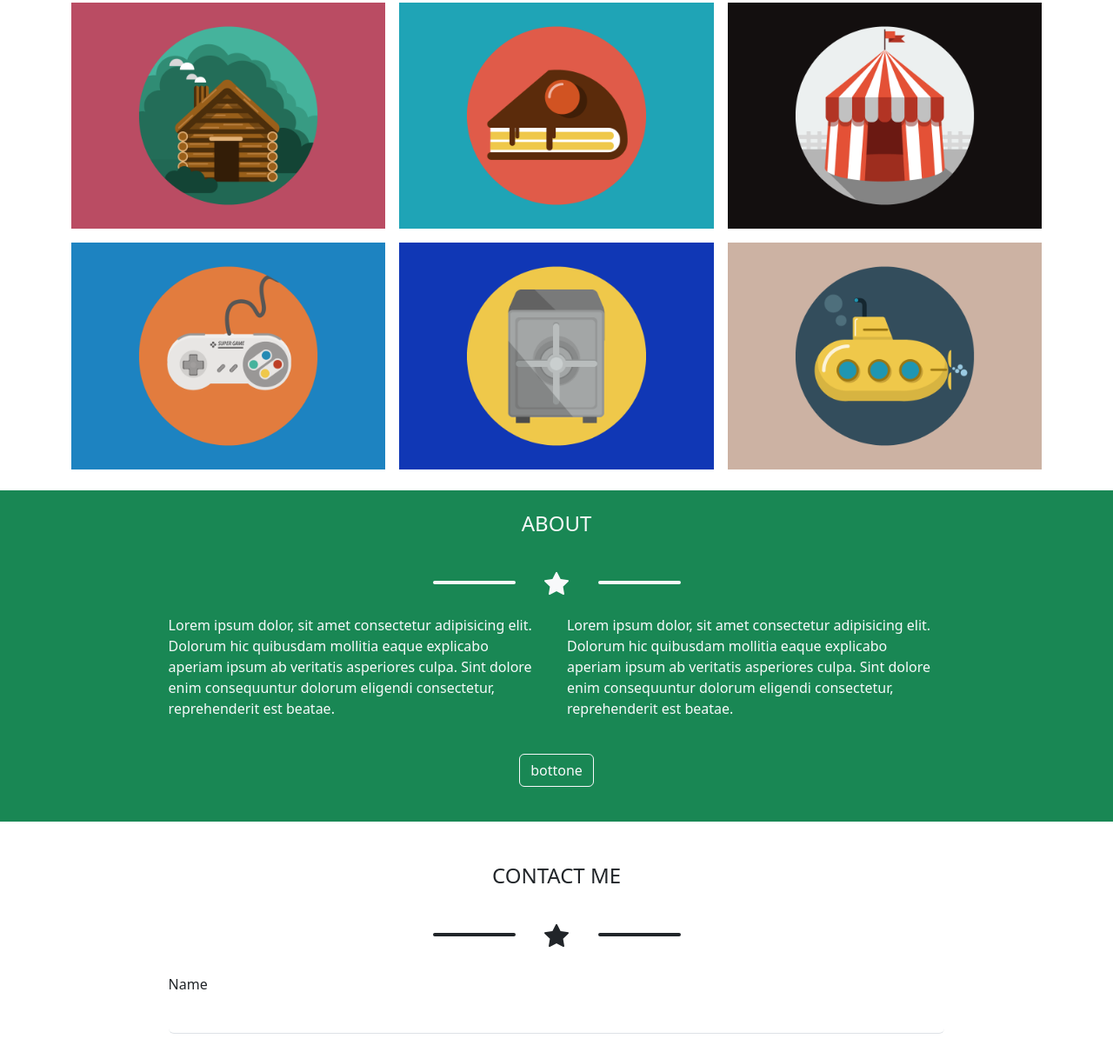
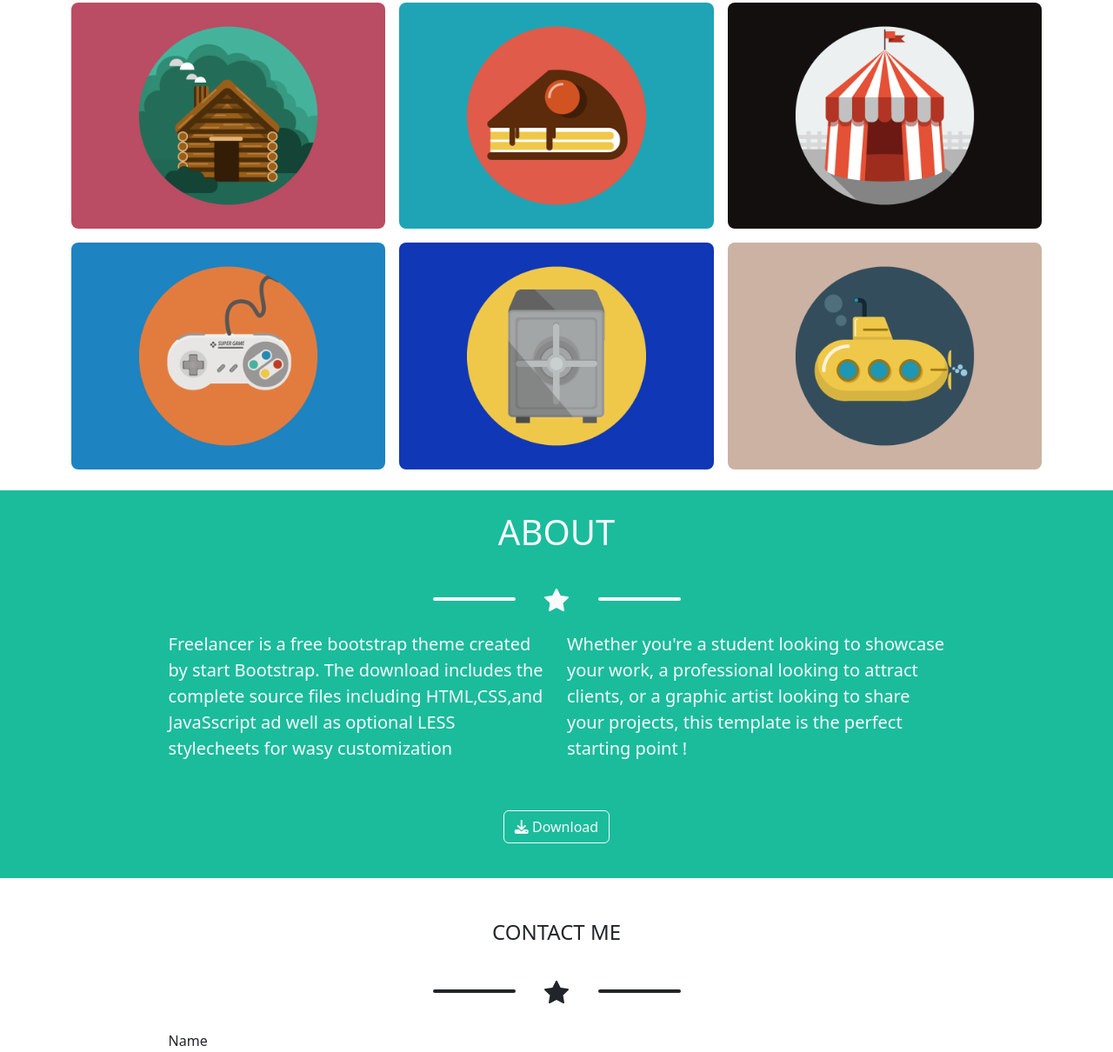
Before and after one commit to Francescodc92/html-css-bootstrap-freelancer, a plain HTML site: page index.html in a window 1280 px wide. Shown: the part 771-1981 px from the top of the page at 87% size. Drawn offline with nearby package versions, Linux system fonts and the light colour scheme.

Commit message:
end about section

```diff
--- a/css/style.css
+++ b/css/style.css
@@ -32,7 +32,8 @@ footer .ms-footer-top {
 /*----------
 main
 -----------*/
-section#hero {
+section#hero,
+section#about {
   background-color: #1abc9c;
 }
 
--- a/index.html
+++ b/index.html
@@ -150,37 +150,37 @@
 
           <div class="row g-3 mt-4 text-center">
             <div class="col-12 col-md-6 col-lg-4">
-              <div class="ms-card">
+              <div class="ms-card rounded-3 overflow-hidden">
                 <img class="img-fluid" src="./img/cabin.png" alt="" />
               </div>
             </div>
             <!--end col-->
             <div class="col-12 col-md-6 col-lg-4">
-              <div class="ms-card">
+              <div class="ms-card rounded-3 overflow-hidden">
                 <img class="img-fluid" src="./img/cake.png" alt="" />
               </div>
             </div>
             <!--end col-->
             <div class="col-12 col-md-6 col-lg-4">
-              <div class="ms-card">
+              <div class="ms-card rounded-3 overflow-hidden">
                 <img class="img-fluid" src="./img/circus.png" alt="" />
               </div>
             </div>
             <!--end col-->
             <div class="col-12 col-md-6 col-lg-4">
-              <div class="ms-card">
+              <div class="ms-card rounded-3 overflow-hidden">
                 <img class="img-fluid" src="./img/game.png" alt="" />
               </div>
             </div>
             <!--end col-->
             <div class="col-12 col-md-6 col-lg-4">
-              <div class="ms-card">
+              <div class="ms-card rounded-3 overflow-hidden">
                 <img class="img-fluid" src="./img/safe.png" alt="" />
               </div>
             </div>
             <!--end col-->
             <div class="col-12 col-md-6 col-lg-4">
-              <div class="ms-card">
+              <div class="ms-card rounded-3 overflow-hidden">
                 <img class="img-fluid" src="./img/submarine.png" alt="" />
               </div>
             </div>
@@ -191,11 +191,11 @@
         <!--end container-->
       </section>
       <!--end section portfolio-->
-      <section id="about" class="bg-success my-4 text-light">
+      <section id="about" class="my-4 text-light">
         <div class="container">
           <!--creare un my container interno che prende l'80% del genitore-->
 
-          <h2 class="text-uppercase fs-4 py-4 text-center">about</h2>
+          <h2 class="text-uppercase fs-1 py-4 text-center">about</h2>
           <div class="row align-items-center justify-content-center">
             <div class="col-1 p-0">
               <hr class="border border-light border-2 opacity-100 rounded" />
@@ -213,23 +213,28 @@
           <div class="my-container mt-3">
             <div class="row">
               <div class="col-12 col-md-6">
-                Lorem ipsum dolor, sit amet consectetur adipisicing elit.
-                Dolorum hic quibusdam mollitia eaque explicabo aperiam ipsum ab
-                veritatis asperiores culpa. Sint dolore enim consequuntur
-                dolorum eligendi consectetur, reprehenderit est beatae.
+                <p class="fs-5">
+                  Freelancer is a free bootstrap theme created by start
+                  Bootstrap. The download includes the complete source files
+                  including HTML,CSS,and JavaSscript ad well as optional LESS
+                  stylecheets for wasy customization
+                </p>
               </div>
               <!--end col-->
               <div class="col-12 my-3 my-md-0 col-md-6">
-                Lorem ipsum dolor, sit amet consectetur adipisicing elit.
-                Dolorum hic quibusdam mollitia eaque explicabo aperiam ipsum ab
-                veritatis asperiores culpa. Sint dolore enim consequuntur
-                dolorum eligendi consectetur, reprehenderit est beatae.
+                <p class="fs-5">
+                  Whether you're a student looking to showcase your work, a
+                  professional looking to attract clients, or a graphic artist
+                  looking to share your projects, this template is the perfect
+                  starting point !
+                </p>
               </div>
               <!--end col-->
 
               <div class="col-12 text-center my-3">
                 <a href="#" type="button" class="btn btn-outline-light my-4">
-                  bottone
+                  <i class="fa-solid fa-download"></i>
+                  Download
                 </a>
               </div>
               <!--end col-->
```
